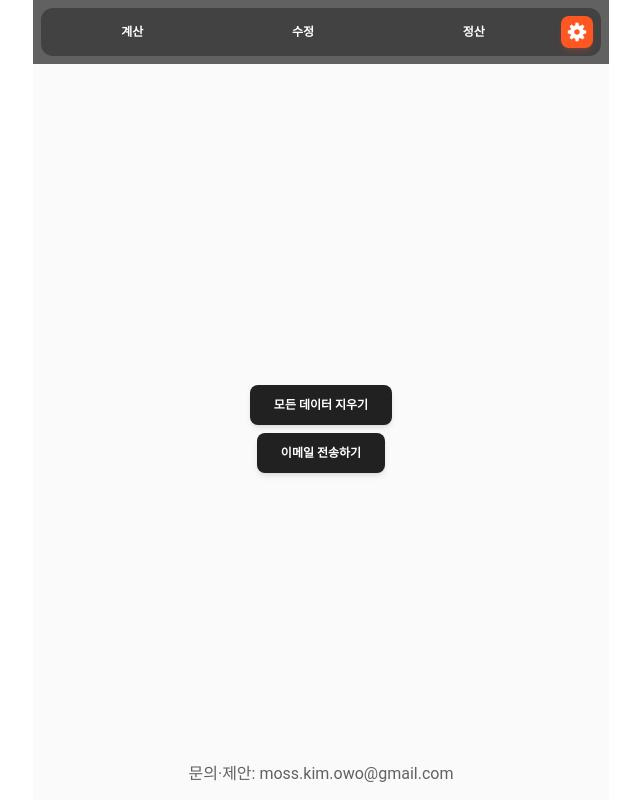
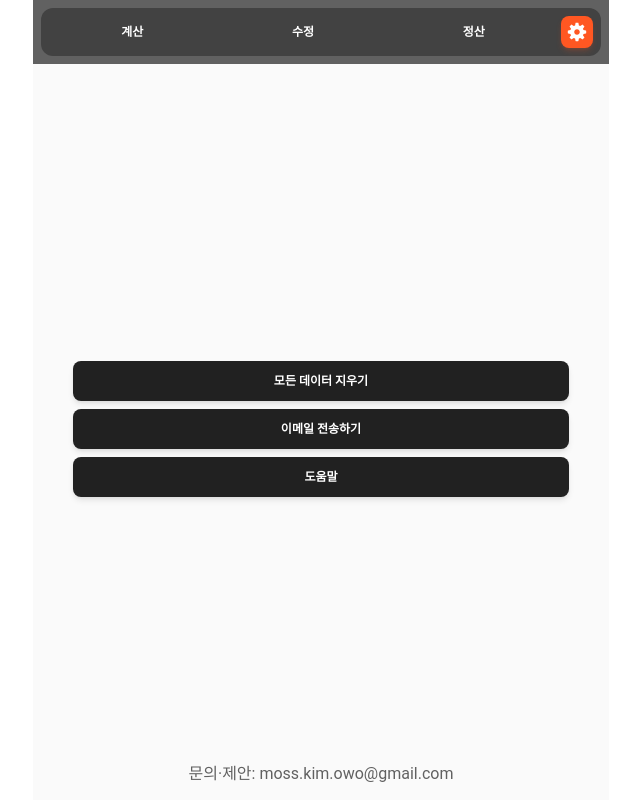
Before and after one commit to 938938/goods-calculator, a Next.js app: page /setting in a window 1280 px wide. Shown: the whole page, without its empty margins (319-959 px from the left). Built offline with nearby package versions, Linux system fonts and the light colour scheme.

Commit message:
[FEAT] 노션 링크 연결 및 설정 버튼 스타일 일부 변경

```diff
--- a/src/app/setting/page.tsx
+++ b/src/app/setting/page.tsx
@@ -1,12 +1,14 @@
 import Ask from '@/components/setting/Ask';
 import DelBtn from '@/components/setting/DelBtn';
 import EmailBtn from '@/components/setting/EmailBtn';
+import HelpBtn from '@/components/setting/HelpBtn';
 
 const SettingPage = () => {
   return (
-    <div className='flex flex-col items-center justify-center h-[calc(100svh-70px)] gap-2 relative'>
+    <div className='flex flex-col items-center justify-center h-[calc(100svh-70px)] gap-2 relative p-10'>
       <DelBtn />
       <EmailBtn />
+      <HelpBtn />
       <Ask />
     </div>
   );
--- a/src/components/setting/DelBtn.tsx
+++ b/src/components/setting/DelBtn.tsx
@@ -22,7 +22,9 @@ const DelBtn = () => {
   };
   return (
     <>
-      <Button onClick={() => setModalOpen(true)}>모든 데이터 지우기</Button>
+      <Button onClick={() => setModalOpen(true)} className='w-full'>
+        모든 데이터 지우기
+      </Button>
       <DelModal
         open={modalOpen}
         setOpen={setModalOpen}
--- a/src/components/setting/EmailBtn.tsx
+++ b/src/components/setting/EmailBtn.tsx
@@ -8,7 +8,7 @@ const EmailBtn = () => {
   const [open, setOpen] = useState<boolean>(false);
   return (
     <>
-      <Button onClick={() => setOpen(true)}>이메일 전송하기</Button>
+      <Button onClick={() => setOpen(true)} className='w-full'>이메일 전송하기</Button>
       <EmailForm open={open} setOpen={setOpen} />
     </>
   );
--- /dev/null
+++ b/src/components/setting/HelpBtn.tsx
@@ -0,0 +1,18 @@
+'use client';
+
+import { Button } from '@material-tailwind/react';
+
+const HelpBtn = () => {
+  return (
+    <Button
+      onClick={() => {
+        window.open('https://www.notion.so/1d91c453f65a80bd9d86de28c9b7116d');
+      }}
+      className='w-full'
+    >
+      도움말
+    </Button>
+  );
+};
+
+export default HelpBtn;
```
